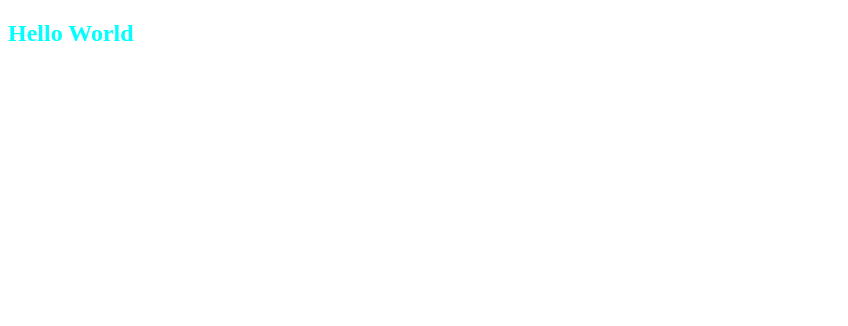
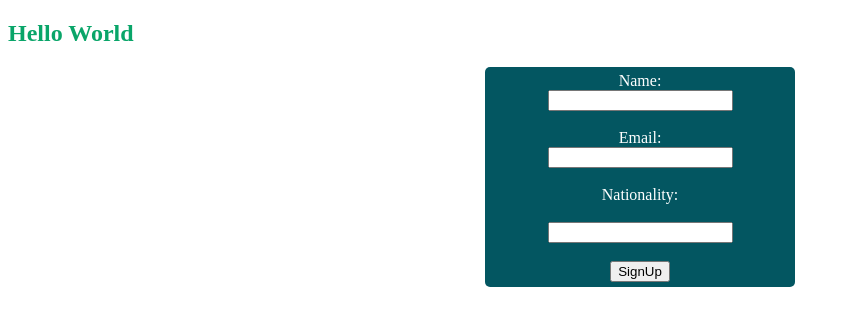
Before and after one commit to Harriet135/harriet, a plain HTML site: page index.html in a window 1280 px wide. Shown: the whole page, without its empty margins (0-848 px from the left). Drawn offline with Linux system fonts and the light colour scheme.

Commit message:
I add form

```diff
--- a/index.css
+++ b/index.css
@@ -1,3 +1,15 @@
 h2{
-    color: aqua;
+    color: rgb(9, 165, 105);
 }
+
+form{
+    background-color: rgb(3, 86, 97);
+    color: white;
+    padding: 5px;
+    width: 300px;
+    border-radius: 5px;
+    margin-left: auto;
+    margin-right: auto;
+    text-align: center;
+    margin-bottom: 70px;
+}
--- a/index.html
+++ b/index.html
@@ -11,3 +11,22 @@
 
 </body>
 </html>
+
+
+
+
+  <form method="post">
+            <label for="name">Name:</label><br>
+            <input type="text" id="name" name="name" required><br><br>
+
+            <label for="email">Email:</label><br>
+            <input type="email" id="email" name="email" required><br><br>
+
+            <label for="nationality">Nationality:</label><br><br>
+            <input type="text" id="nationality" name="nationality" required><br><br>
+
+
+            <button type="SignUp">SignUp</button>
+
+
+        </form>
```
